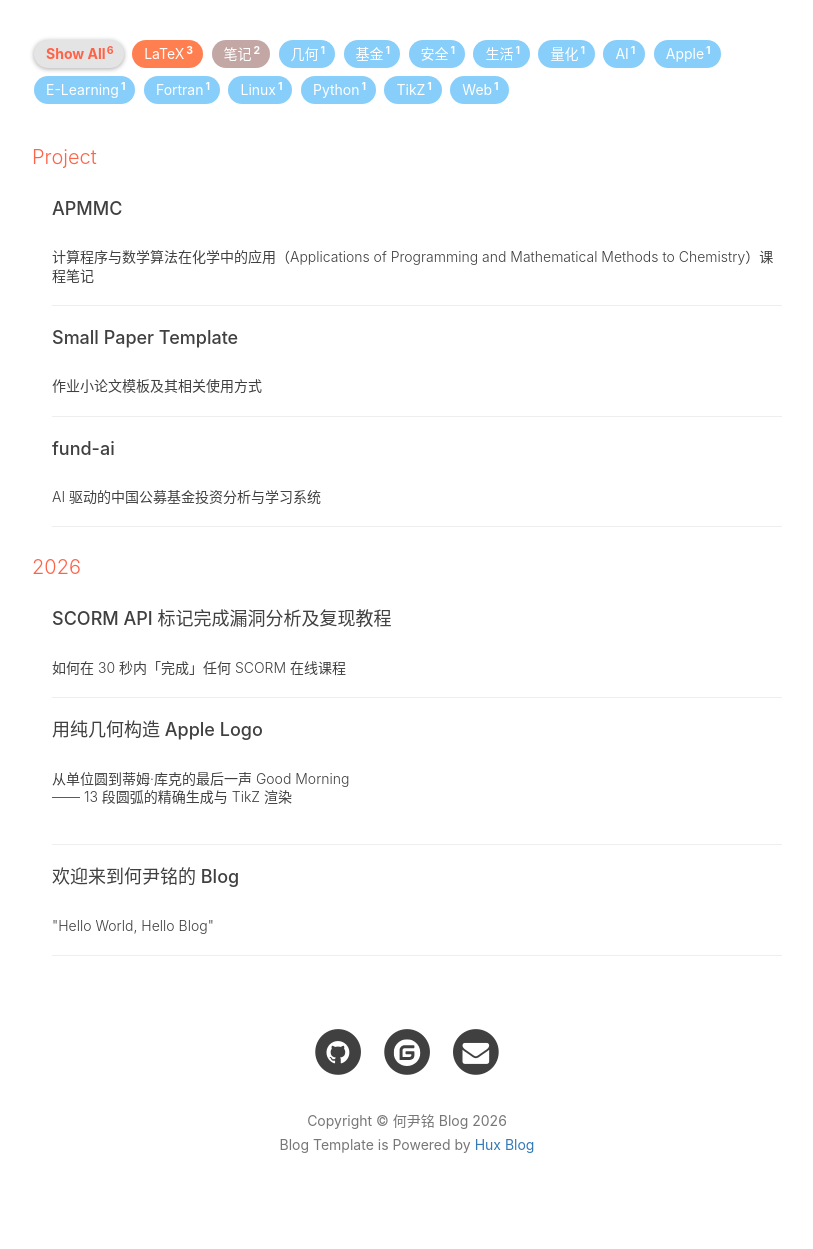
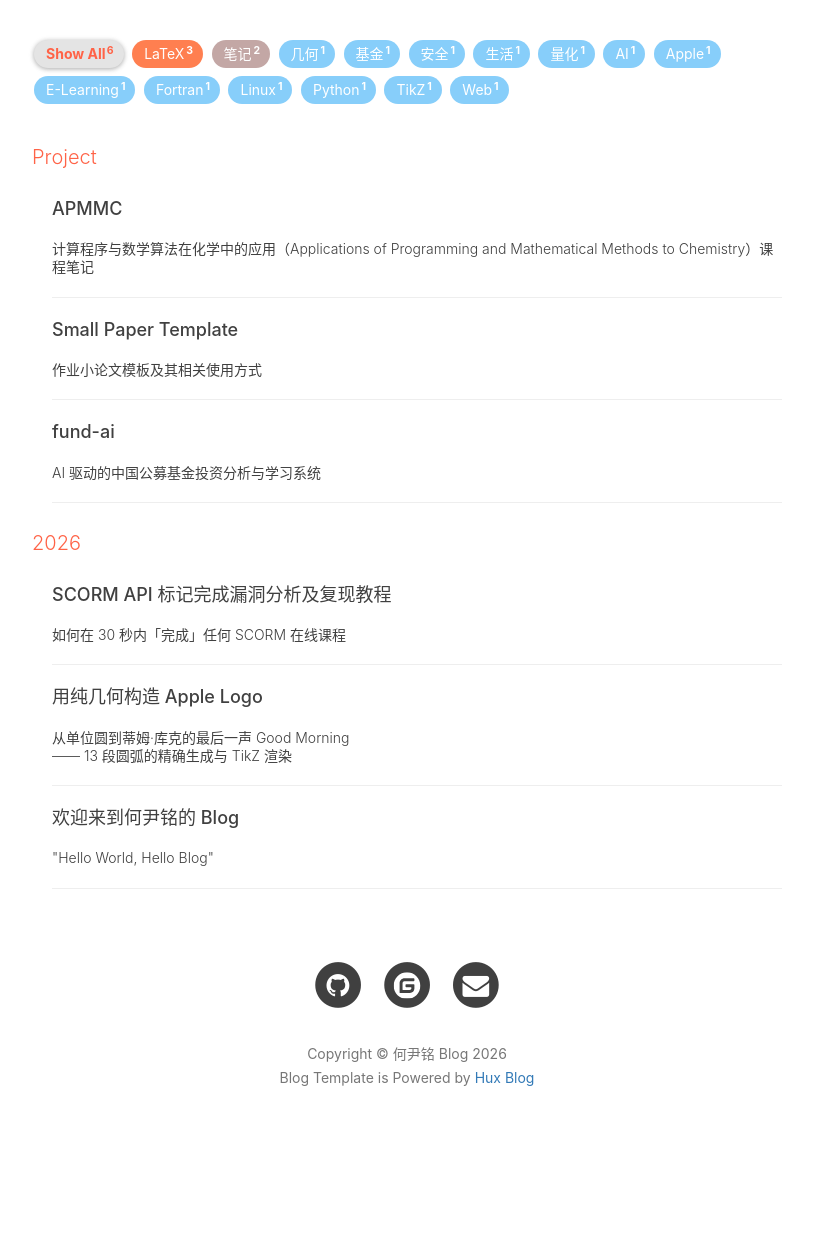
Before and after one commit to Yummy-He/Yummy-He.github.io, a Jekyll site: the page built from archive.html, in a window 1280 px wide. Shown: the part 228-1477 px from the top of the page, without its empty margins (233-1046 px from the left). Built offline with Jekyll 4.4.1, drawn with Linux system fonts in a browser that asks for light colours; nearby versions of some CDN libraries; some web fonts are replaced; comment, search, counter and statistics services are not loaded; after the commit the page ends 1410 px from its top, so only the background shows below that.

Commit message:
副标题上空行修复 26w26f2-3

```diff
--- a/_layouts/project.html
+++ b/_layouts/project.html
@@ -29,9 +29,7 @@
                   {{ project.title }}
               </h2>
               {% if project.subtitle %}
-              <h3 class="post-subtitle">
-                  {{ project.subtitle | strip }}
-              </h3>
+              <h3 class="post-subtitle">{{ project.subtitle | strip }}</h3>
               {% endif %}
           </a>
           <p class="post-meta">
--- a/archive.html
+++ b/archive.html
@@ -97,9 +97,7 @@
 								{{ _item.title }}
 							</h2>
 							{% if _item.subtitle %}
-							<h3 class="post-subtitle">
-								{{ _item.subtitle | strip }}
-							</h3>
+							<h3 class="post-subtitle">{{ _item.subtitle | strip }}</h3>
 							{% endif %}
 						</a>
 						<hr>
@@ -139,9 +137,7 @@
 							{{ _article.title }}
 						</h2>
 						{% if _article.subtitle %}
-						<h3 class="post-subtitle">
-							{{ _article.subtitle }}
-						</h3>
+						<h3 class="post-subtitle">{{ _article.subtitle | strip }}</h3>
 						{% endif %}
 					</a>
 					<hr>
--- a/css/yummy-blog.css
+++ b/css/yummy-blog.css
@@ -1344,7 +1344,7 @@
   font-size: 21px;
   line-height: 1.3;
   margin-top: 30px;
-  margin-bottom: 8px;
+  margin-bottom: 20px;
 }
 .post-preview > a > .post-subtitle {
   font-size: 15px;
@@ -1379,7 +1379,7 @@
   .post-preview > a > .post-title {
     font-size: 26px;
     line-height: 1.3;
-    margin-bottom: 10px;
+    margin-bottom: 20px;
   }
   .post-preview > a > .post-subtitle {
     font-size: 16px;
--- a/index.html
+++ b/index.html
@@ -10,9 +10,7 @@
             {{ post.title }}
         </h2>
         {% if post.subtitle %}
-        <h3 class="post-subtitle">
-            {{ post.subtitle | strip }}
-        </h3>
+        <h3 class="post-subtitle">{{ post.subtitle | strip }}</h3>
         {% endif %}
         {% if post.content-preview %}
         <div class="post-content-preview">
--- a/less/yummy-blog.less
+++ b/less/yummy-blog.less
@@ -685,7 +685,7 @@
       font-size: 21px;
       line-height: 1.3;
       margin-top: 30px;
-      margin-bottom: 8px;
+      margin-bottom: 20px;
     }
     > .post-subtitle {
       font-size: 15px;
@@ -717,7 +717,7 @@
       > .post-title {
         font-size: 26px;
         line-height: 1.3;
-        margin-bottom: 10px;
+        margin-bottom: 20px;
       }
       > .post-subtitle {
         font-size: 16px;
```
Also changed, not shown: _doc/MANUAL.md (+32 -0 lines), css/yummy-blog.min.css.
